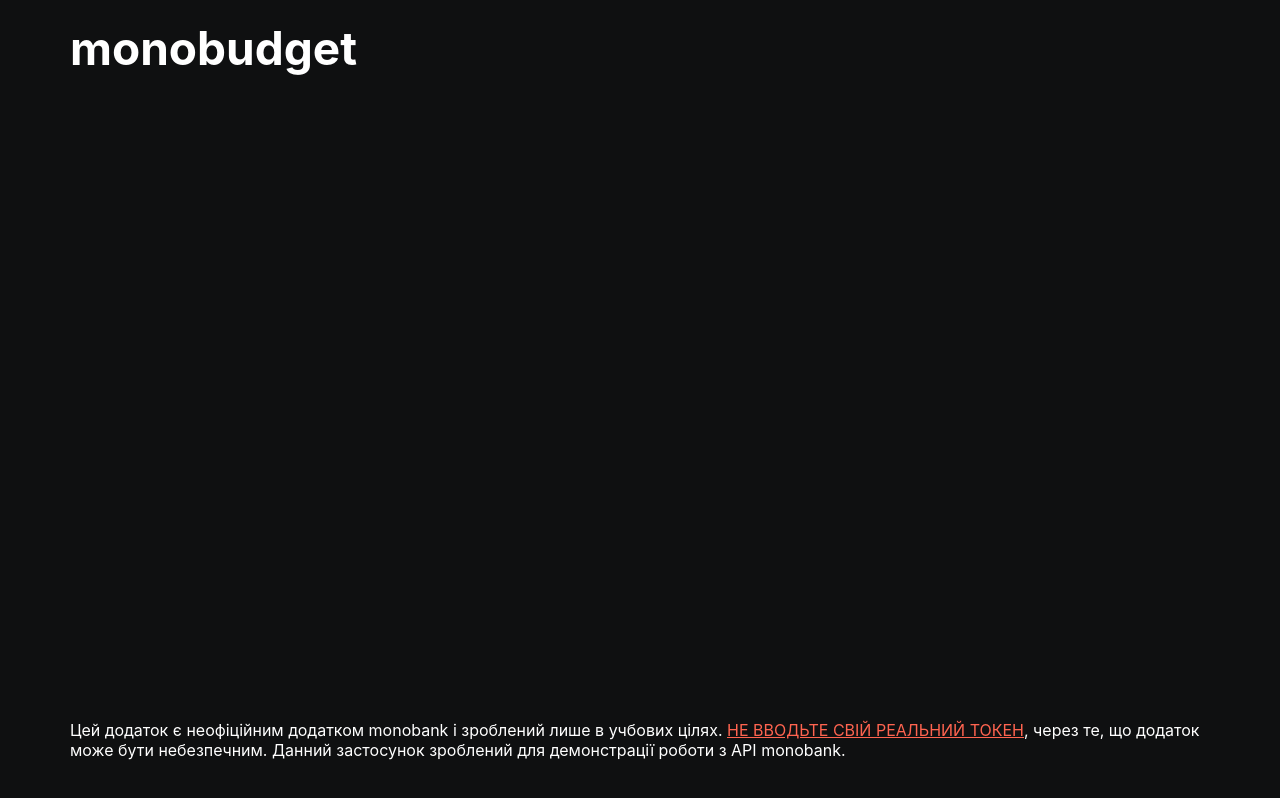
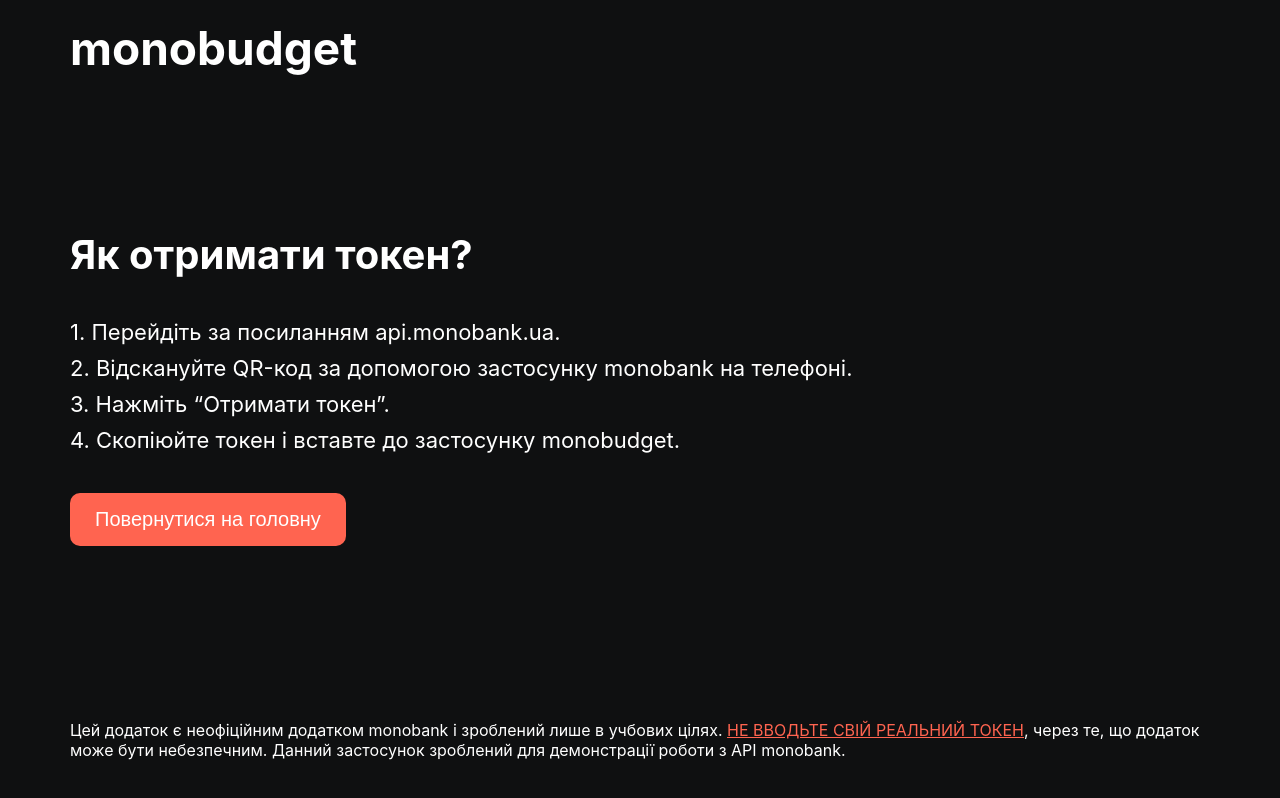
Before and after one commit to nixywex/monobudget, a React (Create React App) app: page /how-to-get-token in a window 1280 px wide. Built offline with nearby package versions, Linux system fonts and the light colour scheme.

Commit message:
add payment statistics component, info page about token and fix some bugs

```diff
--- a/package.json
+++ b/package.json
@@ -11,9 +11,11 @@
     "@types/react": "^18.0.15",
     "@types/react-dom": "^18.0.6",
     "axios": "^0.27.2",
+    "chart.js": "^3.9.1",
     "classnames": "^2.3.1",
     "currency-codes": "^2.1.0",
     "react": "^18.2.0",
+    "react-chartjs-2": "^4.3.1",
     "react-dom": "^18.2.0",
     "react-scripts": "5.0.1",
     "typescript": "^4.7.4",
--- a/src/App.tsx
+++ b/src/App.tsx
@@ -4,6 +4,7 @@
 import HomePage from "./pages/HomePage";
 import ClientInfoPage from "./pages/ClientInfoPage";
 import CardPaymentPage from "./pages/CardPaymentPage";
+import HowToGetTokenPage from "./pages/HowToGetTokenPage";
 import Header from "./components/UI/Header/Header";
 import Footer from "./components/UI/Footer/Footer";
 
@@ -45,6 +46,7 @@
           path="/cardInfo/:cardID"
           element={<CardPaymentPage token={token} />}
         />
+        <Route path="/how-to-get-token" element={<HowToGetTokenPage />} />
       </Routes>
       <Footer />
     </div>
--- a/src/components/UI/Button/Button.css
+++ b/src/components/UI/Button/Button.css
@@ -7,7 +7,6 @@
   border-radius: 10px;
   cursor: pointer;
   transition: 0.2s ease-out;
-  margin: 20px;
 }
 
 .button:hover {
--- a/src/index.css
+++ b/src/index.css
@@ -2,6 +2,10 @@
   margin: 0;
   padding: 0;
   box-sizing: border-box;
+}
+
+li {
+  list-style-type: none;
 }
 
 body {
--- a/src/pages/HomePage.tsx
+++ b/src/pages/HomePage.tsx
@@ -18,6 +18,10 @@
 
 const linkStyle = {
   color: "var(--primary)",
+};
+
+const buttonStyle = {
+  margin: "20px",
 };
 
 const HomePage: React.FC<HomePageProps> = ({ submitToken }) => {
@@ -44,6 +48,7 @@
         />
         <Link to={"/clientInfo"}>
           <Button
+            style={buttonStyle}
             onClick={() => {
               submitToken(inputValue);
             }}
--- /dev/null
+++ b/src/pages/HowToGetTokenPage.tsx
@@ -0,0 +1,45 @@
+import React from "react";
+import { Link } from "react-router-dom";
+
+import Button from "../components/UI/Button/Button";
+
+const styles = {
+  textAlign: "left" as "left",
+  padding: "40px",
+};
+
+const titleStyles = {
+  fontSize: "40px",
+};
+
+const ulStyles = {
+  margin: "40px 0",
+  fontSize: "22px",
+};
+
+const liStyles = {
+  margin: "10px 0",
+};
+
+const HowToGetTokenPage: React.FC = () => {
+  return (
+    <div style={styles}>
+      <h1 style={titleStyles}>Як отримати токен?</h1>
+      <ul style={ulStyles}>
+        <li style={liStyles}>1. Перейдіть за посиланням api.monobank.ua.</li>
+        <li style={liStyles}>
+          2. Відскануйте QR-код за допомогою застосунку monobank на телефоні.
+        </li>
+        <li style={liStyles}>3. Нажміть “Отримати токен”.</li>
+        <li style={liStyles}>
+          4. Скопіюйте токен і вставте до застосунку monobudget.
+        </li>
+      </ul>
+      <Link to={"/"}>
+        <Button>Повернутися на головну</Button>
+      </Link>
+    </div>
+  );
+};
+
+export default HowToGetTokenPage;
```
Also changed, not shown: src/components/PaymentStatistics/PaymentStatistics.tsx (added, +70 -0 lines), src/components/PaymentStatistics/PaymentStatistics.css (added), 1 other file (tests, documents, lock files or other folders).
